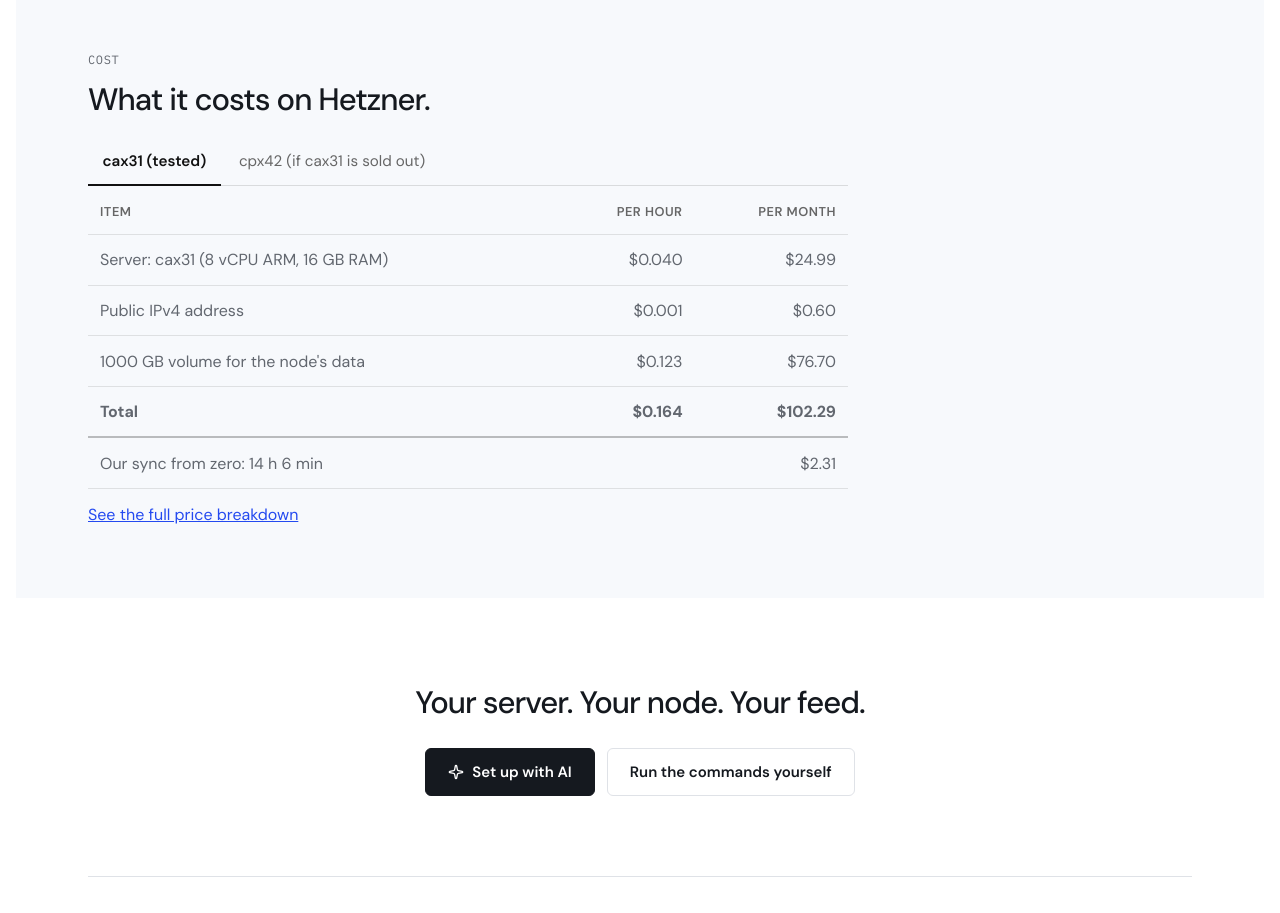
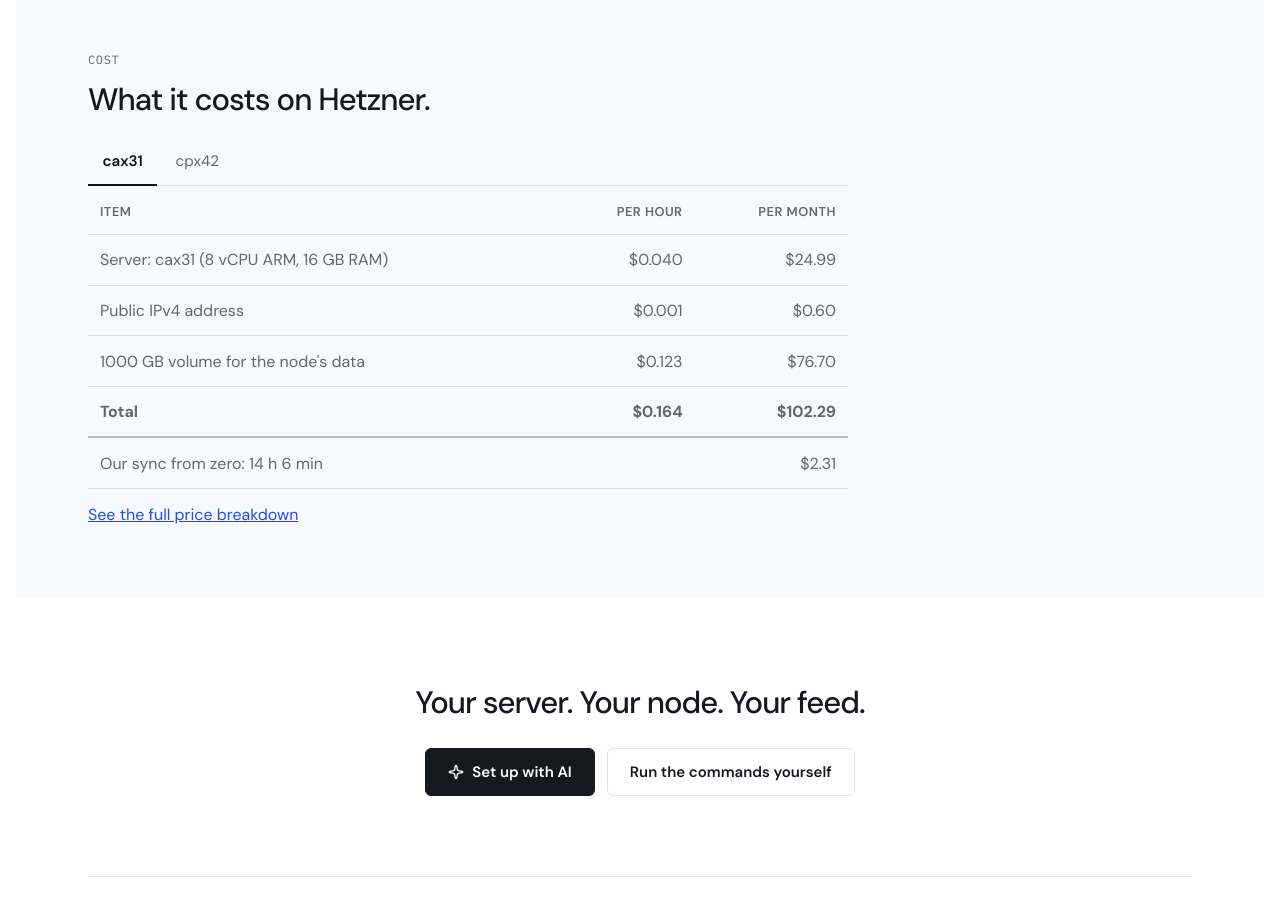
Before and after one commit to sudharshanx/runfarcaster, an Astro site in the folder site/: page / in a window 1280 px wide. Shown: the part 3100-4013 px from the top of the page. Built offline with nearby package versions, Linux system fonts and the light colour scheme; Astro itself is replaced by a stand-in of ours.

Commit message:
Landing: shorter cost tab labels

```diff
--- a/site/src/pages/index.astro
+++ b/site/src/pages/index.astro
@@ -201,8 +201,8 @@
         <p class="eyebrow">Cost</p>
         <h2 id="limits-title" class="h-md">What it costs on Hetzner.</h2>
         <div class="cost-tabs" role="tablist" aria-label="Server type">
-          <button type="button" role="tab" id="tab-cax31" aria-controls="panel-cax31" aria-selected="true">cax31 (tested)</button>
-          <button type="button" role="tab" id="tab-cpx42" aria-controls="panel-cpx42" aria-selected="false" tabindex="-1">cpx42 (if cax31 is sold out)</button>
+          <button type="button" role="tab" id="tab-cax31" aria-controls="panel-cax31" aria-selected="true">cax31</button>
+          <button type="button" role="tab" id="tab-cpx42" aria-controls="panel-cpx42" aria-selected="false" tabindex="-1">cpx42</button>
         </div>
         <div role="tabpanel" id="panel-cax31" aria-labelledby="tab-cax31">
           <table class="cost-table">
```
